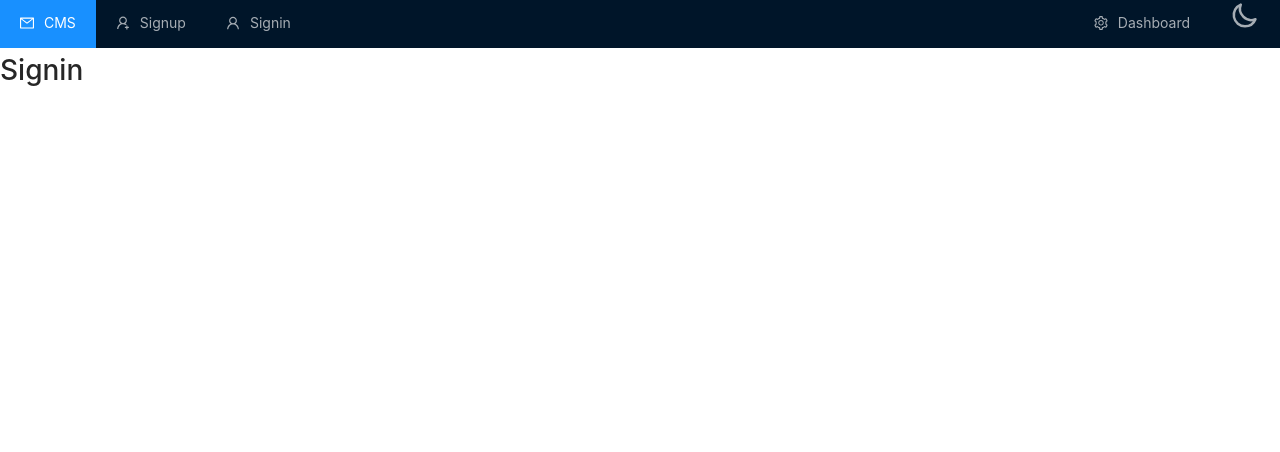
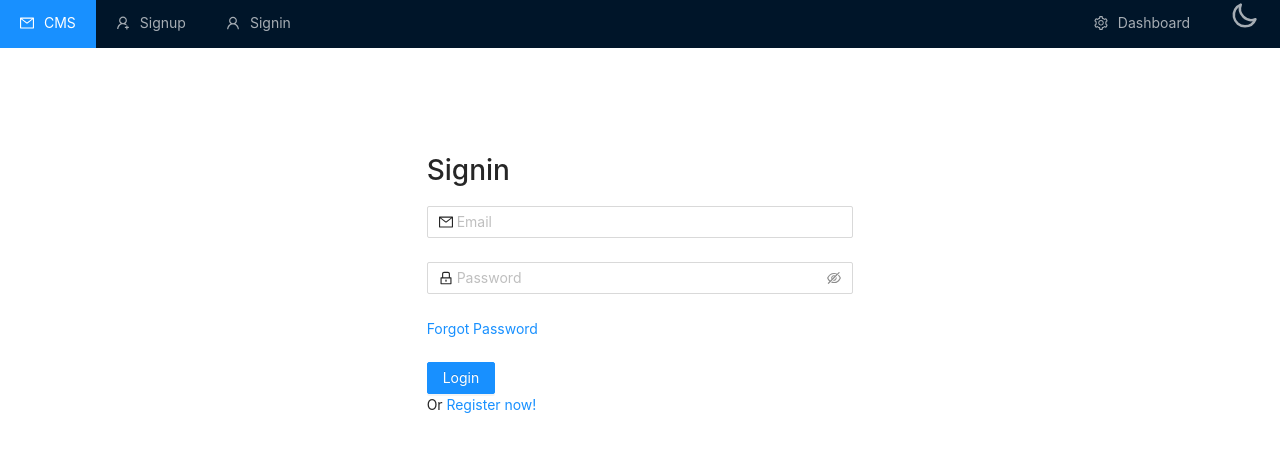
Before and after one commit to noor12401/Content-Management-System---Telegraph, a Next.js app in the folder client/: page /signin in a window 1280 px wide. Shown: the top 452 px of the page. Built offline with nearby package versions, Linux system fonts and the light colour scheme.

Commit message:
sign in page

```diff
--- a/client/pages/signin.js
+++ b/client/pages/signin.js
@@ -1,8 +1,65 @@
+import { Form, Input, Button, Checkbox, Col, Row } from "antd";
+import { UserOutlined, LockOutlined, MailOutlined } from "@ant-design/icons";
+import Link from "next/link";
+
 function Signin() {
+  const onFinish = (values) => {
+    console.log("values => ", values);
+  };
+
   return (
-    <div>
-      <h1>Signin</h1>
-    </div>
+    <Row>
+      <Col span={8} offset={8}>
+        <h1 style={{ paddingTop: "100px" }}>Signin</h1>
+
+        <Form
+          name="normal_login"
+          className="login-form"
+          initialValues={{ remember: true }}
+          onFinish={onFinish}
+        >
+          {/* email */}
+          <Form.Item name="email" rules={[{ type: "email" }]}>
+            <Input
+              prefix={<MailOutlined className="site-form-item-icon" />}
+              placeholder="Email"
+            />
+          </Form.Item>
+          {/* password */}
+          <Form.Item
+            name="password"
+            rules={[{ required: true, message: "Please input your Password!" }]}
+          >
+            <Input.Password
+              prefix={<LockOutlined className="site-form-item-icon" />}
+              type="password"
+              placeholder="Password"
+            />
+          </Form.Item>
+
+          <Link href="/forgot-password">
+            <a>Forgot Password</a>
+          </Link>
+          <br />
+          <br />
+
+          <Form.Item>
+            <Button
+              type="primary"
+              htmlType="submit"
+              className="login-form-button"
+            >
+              Login
+            </Button>
+            <br />
+            Or{" "}
+            <Link href="/signup">
+              <a>Register now!</a>
+            </Link>
+          </Form.Item>
+        </Form>
+      </Col>
+    </Row>
   );
 }
 
```
